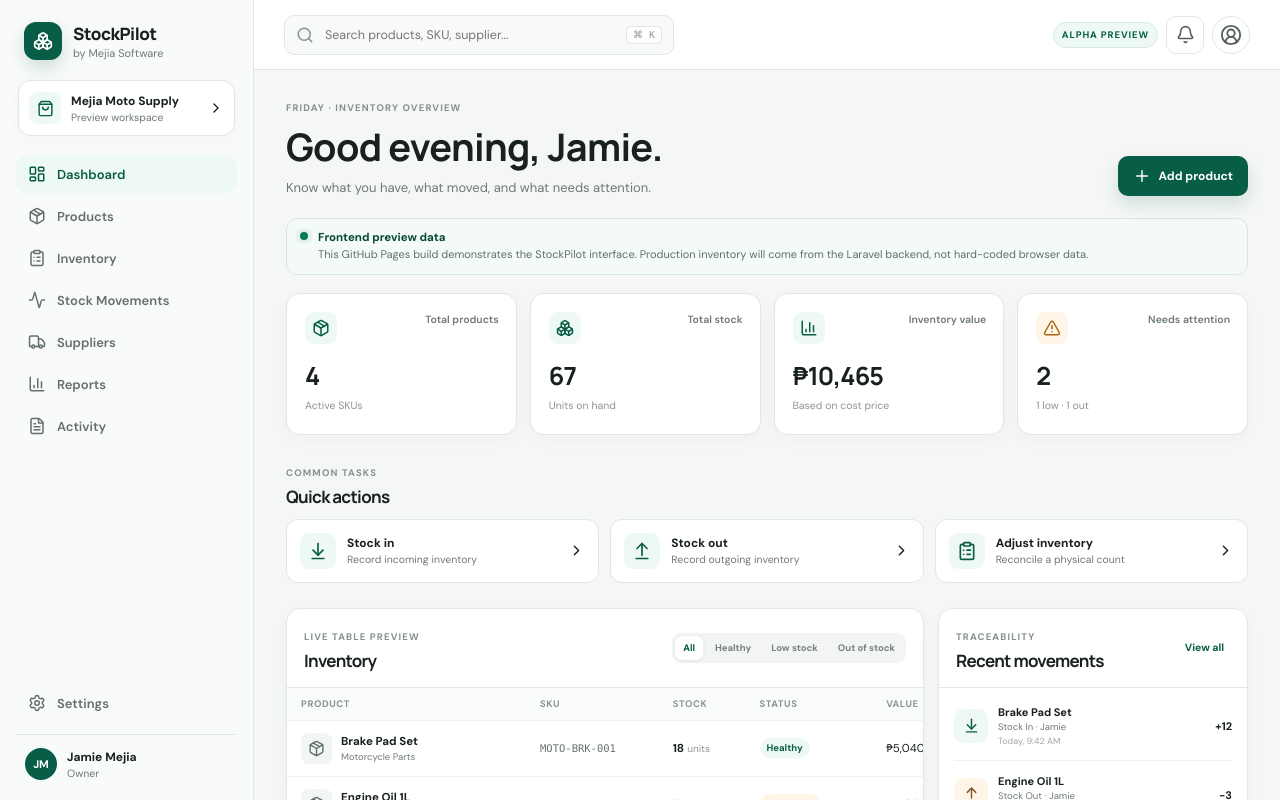
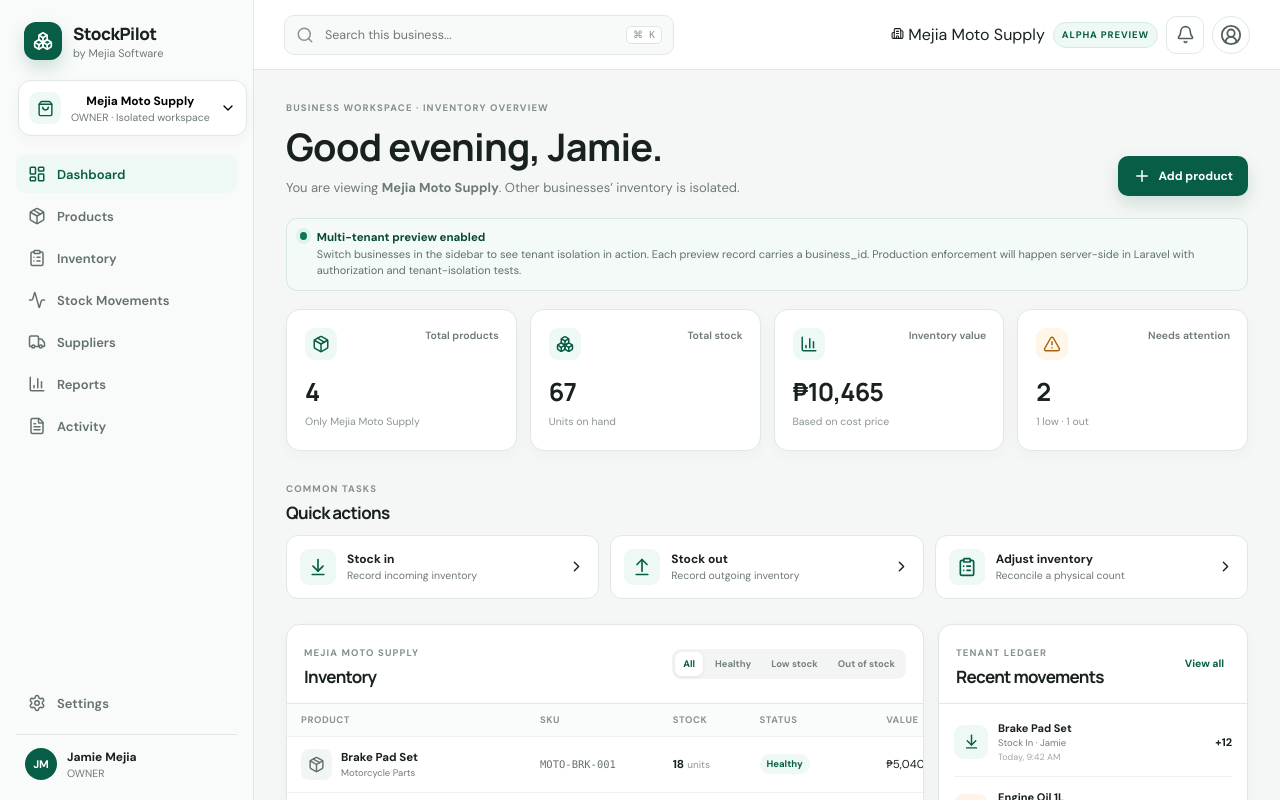
Before and after one commit to jcmejia-dev/stockpilot, a Vue app: page / in a window 1280 px wide. Shown: the top 800 px of the page. Built offline with nearby package versions, Linux system fonts and the light colour scheme.

Commit message:
feat: add multi-tenant business workspaces to alpha preview

```diff
--- a/src/App.vue
+++ b/src/App.vue
@@ -1,227 +1,90 @@
 <script setup>
 import { computed, ref } from 'vue'
-import {
-  Activity,
-  AlertTriangle,
-  ArrowDownToLine,
-  ArrowUpFromLine,
-  BarChart3,
-  Bell,
-  Boxes,
-  ChevronRight,
-  CircleUserRound,
-  ClipboardList,
-  FileText,
-  LayoutDashboard,
-  Menu,
-  Package,
-  Plus,
-  Search,
-  Settings,
-  ShoppingBag,
-  Truck,
-  X,
-} from 'lucide-vue-next'
+import { Activity, AlertTriangle, ArrowDownToLine, ArrowUpFromLine, BarChart3, Bell, Boxes, Building2, ChevronDown, ChevronRight, CircleUserRound, ClipboardList, FileText, LayoutDashboard, LogOut, Menu, Package, Plus, Search, Settings, ShoppingBag, Truck, UserPlus, X } from 'lucide-vue-next'
 
 const mobileOpen = ref(false)
 const search = ref('')
 const activeFilter = ref('All')
 const notice = ref('')
+const showWorkspaceMenu = ref(false)
+const showAuth = ref(false)
+const authMode = ref('register')
+const showCreateBusiness = ref(false)
+const currentUser = ref({ id: 1, name: 'Jamie Mejia', email: 'jamie@stockpilot.local' })
+const businesses = ref([
+  { id: 1, name: 'Mejia Moto Supply', type: 'Motorcycle Parts', currency: 'PHP', timezone: 'Asia/Manila', role: 'OWNER' },
+  { id: 2, name: 'Jamie Mini Mart', type: 'Retail Store', currency: 'PHP', timezone: 'Asia/Manila', role: 'OWNER' },
+])
+const activeBusinessId = ref(1)
+const activeBusiness = computed(() => businesses.value.find(b => b.id === activeBusinessId.value))
 
-const products = ref([
-  { id: 1, name: 'Brake Pad Set', sku: 'MOTO-BRK-001', category: 'Motorcycle Parts', supplier: 'Davao Moto Supply', quantity: 18, threshold: 10, cost: 280 },
-  { id: 2, name: 'Engine Oil 1L', sku: 'MOTO-OIL-010', category: 'Lubricants', supplier: 'Prime Auto Trading', quantity: 7, threshold: 12, cost: 205 },
-  { id: 3, name: 'Spark Plug CR8E', sku: 'MOTO-SP-008', category: 'Motorcycle Parts', supplier: 'Davao Moto Supply', quantity: 42, threshold: 15, cost: 95 },
-  { id: 4, name: 'Chain Cleaner 500ml', sku: 'MOTO-CC-500', category: 'Maintenance', supplier: 'Prime Auto Trading', quantity: 0, threshold: 6, cost: 175 },
+const allProducts = ref([
+  { id: 1, business_id: 1, name: 'Brake Pad Set', sku: 'MOTO-BRK-001', category: 'Motorcycle Parts', supplier: 'Davao Moto Supply', quantity: 18, threshold: 10, cost: 280 },
+  { id: 2, business_id: 1, name: 'Engine Oil 1L', sku: 'MOTO-OIL-010', category: 'Lubricants', supplier: 'Prime Auto Trading', quantity: 7, threshold: 12, cost: 205 },
+  { id: 3, business_id: 1, name: 'Spark Plug CR8E', sku: 'MOTO-SP-008', category: 'Motorcycle Parts', supplier: 'Davao Moto Supply', quantity: 42, threshold: 15, cost: 95 },
+  { id: 4, business_id: 1, name: 'Chain Cleaner 500ml', sku: 'MOTO-CC-500', category: 'Maintenance', supplier: 'Prime Auto Trading', quantity: 0, threshold: 6, cost: 175 },
+  { id: 101, business_id: 2, name: 'Coca-Cola 1.5L', sku: 'MART-DRK-001', category: 'Beverages', supplier: 'Local Distributor', quantity: 35, threshold: 12, cost: 55 },
+  { id: 102, business_id: 2, name: 'Instant Noodles', sku: 'MART-FOD-014', category: 'Food', supplier: 'Local Distributor', quantity: 58, threshold: 20, cost: 12 },
+  { id: 103, business_id: 2, name: 'Laundry Soap', sku: 'MART-HOM-021', category: 'Household', supplier: 'General Supplier', quantity: 9, threshold: 10, cost: 24 },
+])
+const allMovements = ref([
+  { business_id: 1, type: 'Stock In', item: 'Brake Pad Set', qty: '+12', time: 'Today, 9:42 AM', user: 'Jamie' },
+  { business_id: 1, type: 'Stock Out', item: 'Engine Oil 1L', qty: '-3', time: 'Today, 8:17 AM', user: 'Jamie' },
+  { business_id: 1, type: 'Adjustment', item: 'Spark Plug CR8E', qty: '-1', time: 'Yesterday, 4:31 PM', user: 'Jamie' },
+  { business_id: 2, type: 'Stock In', item: 'Coca-Cola 1.5L', qty: '+24', time: 'Today, 10:05 AM', user: 'Jamie' },
+  { business_id: 2, type: 'Stock Out', item: 'Instant Noodles', qty: '-6', time: 'Today, 9:10 AM', user: 'Jamie' },
 ])
 
-const movements = ref([
-  { type: 'Stock In', item: 'Brake Pad Set', qty: '+12', time: 'Today, 9:42 AM', user: 'Jamie' },
-  { type: 'Stock Out', item: 'Engine Oil 1L', qty: '-3', time: 'Today, 8:17 AM', user: 'Jamie' },
-  { type: 'Adjustment', item: 'Spark Plug CR8E', qty: '-1', time: 'Yesterday, 4:31 PM', user: 'Jamie' },
-])
-
+const products = computed(() => allProducts.value.filter(p => p.business_id === activeBusinessId.value))
+const movements = computed(() => allMovements.value.filter(m => m.business_id === activeBusinessId.value))
 const filteredProducts = computed(() => {
   const query = search.value.trim().toLowerCase()
-  return products.value.filter((product) => {
-    const status = product.quantity === 0 ? 'Out of stock' : product.quantity <= product.threshold ? 'Low stock' : 'Healthy'
-    const matchesFilter = activeFilter.value === 'All' || status === activeFilter.value
-    const matchesQuery = !query || [product.name, product.sku, product.category, product.supplier].some((value) => value.toLowerCase().includes(query))
-    return matchesFilter && matchesQuery
+  return products.value.filter(product => {
+    const status = statusOf(product)
+    return (activeFilter.value === 'All' || status === activeFilter.value) && (!query || [product.name, product.sku, product.category, product.supplier].some(v => v.toLowerCase().includes(query)))
   })
 })
-
 const totalProducts = computed(() => products.value.length)
-const totalUnits = computed(() => products.value.reduce((sum, product) => sum + product.quantity, 0))
-const inventoryValue = computed(() => products.value.reduce((sum, product) => sum + product.quantity * product.cost, 0))
-const lowStock = computed(() => products.value.filter((product) => product.quantity > 0 && product.quantity <= product.threshold).length)
-const outOfStock = computed(() => products.value.filter((product) => product.quantity === 0).length)
-
-const money = (value) => new Intl.NumberFormat('en-PH', { style: 'currency', currency: 'PHP', maximumFractionDigits: 0 }).format(value)
-const statusOf = (product) => product.quantity === 0 ? 'Out of stock' : product.quantity <= product.threshold ? 'Low stock' : 'Healthy'
-
-function quickAction(action) {
-  notice.value = `${action} is wired as a frontend preview. The Laravel inventory transaction API is the next implementation phase.`
-  window.setTimeout(() => (notice.value = ''), 4500)
-}
+const totalUnits = computed(() => products.value.reduce((s,p) => s + p.quantity, 0))
+const inventoryValue = computed(() => products.value.reduce((s,p) => s + p.quantity * p.cost, 0))
+const lowStock = computed(() => products.value.filter(p => p.quantity > 0 && p.quantity <= p.threshold).length)
+const outOfStock = computed(() => products.value.filter(p => p.quantity === 0).length)
+const money = value => new Intl.NumberFormat('en-PH', { style:'currency', currency: activeBusiness.value?.currency || 'PHP', maximumFractionDigits:0 }).format(value)
+const statusOf = p => p.quantity === 0 ? 'Out of stock' : p.quantity <= p.threshold ? 'Low stock' : 'Healthy'
+function selectBusiness(id) { activeBusinessId.value=id; showWorkspaceMenu.value=false; search.value=''; activeFilter.value='All'; notice.value='Workspace changed. Only this business’s preview records are now visible.' }
+function quickAction(action) { notice.value=`${action} will be protected by the active business tenant in the Laravel API.`; setTimeout(()=>notice.value='',4000) }
+function createBusiness(e) { const f=new FormData(e.target); const name=String(f.get('name')||'').trim(); if(!name)return; const id=Math.max(...businesses.value.map(b=>b.id))+1; businesses.value.push({id,name,type:String(f.get('type')||'Small Business'),currency:'PHP',timezone:'Asia/Manila',role:'OWNER'}); activeBusinessId.value=id; showCreateBusiness.value=false; notice.value=`${name} created as a separate workspace.` }
 </script>
 
 <template>
-  <div class="app-shell">
-    <aside class="sidebar" :class="{ 'sidebar--open': mobileOpen }">
-      <div class="brand-row">
-        <div class="brand-mark"><Boxes :size="20" /></div>
-        <div>
-          <div class="brand-name">StockPilot</div>
-          <div class="brand-byline">by Mejia Software</div>
-        </div>
-        <button class="mobile-close" aria-label="Close navigation" @click="mobileOpen = false"><X :size="20" /></button>
+<div class="app-shell">
+  <aside class="sidebar" :class="{'sidebar--open':mobileOpen}">
+    <div class="brand-row"><div class="brand-mark"><Boxes :size="20"/></div><div><div class="brand-name">StockPilot</div><div class="brand-byline">by Mejia Software</div></div><button class="mobile-close" @click="mobileOpen=false"><X :size="20"/></button></div>
+    <div class="workspace-wrap">
+      <button class="workspace-card workspace-button" @click="showWorkspaceMenu=!showWorkspaceMenu"><div class="workspace-icon"><ShoppingBag :size="17"/></div><div class="workspace-copy"><strong>{{activeBusiness.name}}</strong><span>{{activeBusiness.role}} · Isolated workspace</span></div><ChevronDown :size="16"/></button>
+      <div v-if="showWorkspaceMenu" class="workspace-menu">
+        <div class="workspace-menu-title">Your businesses</div>
+        <button v-for="b in businesses" :key="b.id" :class="{'workspace-option--active':b.id===activeBusinessId}" class="workspace-option" @click="selectBusiness(b.id)"><Building2 :size="16"/><span><strong>{{b.name}}</strong><small>{{b.type}}</small></span></button>
+        <button class="workspace-create" @click="showWorkspaceMenu=false;showCreateBusiness=true"><Plus :size="16"/> Create business</button>
       </div>
+    </div>
+    <nav class="nav-list"><a class="nav-item nav-item--active"><LayoutDashboard :size="18"/>Dashboard</a><a class="nav-item" href="#inventory"><Package :size="18"/>Products</a><a class="nav-item" href="#inventory"><ClipboardList :size="18"/>Inventory</a><a class="nav-item" href="#movements"><Activity :size="18"/>Stock Movements</a><a class="nav-item"><Truck :size="18"/>Suppliers</a><a class="nav-item"><BarChart3 :size="18"/>Reports</a><a class="nav-item"><FileText :size="18"/>Activity</a></nav>
+    <div class="sidebar-bottom"><a class="nav-item"><Settings :size="18"/>Settings</a><div class="user-row"><div class="avatar">JM</div><div><strong>{{currentUser.name}}</strong><span>{{activeBusiness.role}}</span></div></div></div>
+  </aside>
+  <div class="mobile-scrim" :class="{'mobile-scrim--open':mobileOpen}" @click="mobileOpen=false"></div>
+  <main class="main-area">
+    <header class="topbar"><div class="topbar-left"><button class="menu-button" @click="mobileOpen=true"><Menu :size="21"/></button><div class="global-search"><Search :size="18"/><input v-model="search" placeholder="Search this business..."/><kbd>⌘ K</kbd></div></div><div class="topbar-actions"><span class="tenant-pill"><Building2 :size="13"/> {{activeBusiness.name}}</span><span class="alpha-pill">ALPHA PREVIEW</span><button class="icon-button"><Bell :size="19"/></button><button class="profile-button"><CircleUserRound :size="22"/></button></div></header>
+    <div class="content-wrap">
+      <section class="hero-row"><div><div class="eyebrow">Business workspace · Inventory overview</div><h1>Good evening, Jamie.</h1><p>You are viewing <strong>{{activeBusiness.name}}</strong>. Other businesses’ inventory is isolated.</p></div><button class="primary-button" @click="quickAction('Add Product')"><Plus :size="18"/> Add product</button></section>
+      <div class="preview-banner tenant-banner"><span class="preview-dot"></span><div><strong>Multi-tenant preview enabled</strong><span>Switch businesses in the sidebar to see tenant isolation in action. Each preview record carries a business_id. Production enforcement will happen server-side in Laravel with authorization and tenant-isolation tests.</span></div></div>
+      <section class="metric-grid"><article class="metric-card"><div class="metric-icon"><Package :size="18"/></div><span class="metric-label">Total products</span><strong>{{totalProducts}}</strong><small>Only {{activeBusiness.name}}</small></article><article class="metric-card"><div class="metric-icon"><Boxes :size="18"/></div><span class="metric-label">Total stock</span><strong>{{totalUnits}}</strong><small>Units on hand</small></article><article class="metric-card"><div class="metric-icon"><BarChart3 :size="18"/></div><span class="metric-label">Inventory value</span><strong>{{money(inventoryValue)}}</strong><small>Based on cost price</small></article><article class="metric-card metric-card--warning"><div class="metric-icon"><AlertTriangle :size="18"/></div><span class="metric-label">Needs attention</span><strong>{{lowStock+outOfStock}}</strong><small>{{lowStock}} low · {{outOfStock}} out</small></article></section>
+      <section class="quick-actions-section"><div class="section-heading"><div><span class="eyebrow">Common tasks</span><h2>Quick actions</h2></div></div><div class="quick-action-grid"><button class="quick-action" @click="quickAction('Stock In')"><span class="quick-icon"><ArrowDownToLine :size="20"/></span><span><strong>Stock in</strong><small>Record incoming inventory</small></span><ChevronRight :size="17"/></button><button class="quick-action" @click="quickAction('Stock Out')"><span class="quick-icon"><ArrowUpFromLine :size="20"/></span><span><strong>Stock out</strong><small>Record outgoing inventory</small></span><ChevronRight :size="17"/></button><button class="quick-action" @click="quickAction('Adjust Inventory')"><span class="quick-icon"><ClipboardList :size="20"/></span><span><strong>Adjust inventory</strong><small>Reconcile a physical count</small></span><ChevronRight :size="17"/></button></div></section>
+      <div class="dashboard-grid"><section id="inventory" class="panel inventory-panel"><div class="panel-header"><div><span class="eyebrow">{{activeBusiness.name}}</span><h2>Inventory</h2></div><div class="filter-tabs"><button v-for="f in ['All','Healthy','Low stock','Out of stock']" :key="f" :class="{active:activeFilter===f}" @click="activeFilter=f">{{f}}</button></div></div><div class="table-wrap"><table><thead><tr><th>Product</th><th>SKU</th><th>Stock</th><th>Status</th><th>Value</th></tr></thead><tbody><tr v-for="p in filteredProducts" :key="p.id"><td><div class="product-cell"><span class="product-glyph"><Package :size="17"/></span><span><strong>{{p.name}}</strong><small>{{p.category}}</small></span></div></td><td class="mono">{{p.sku}}</td><td><strong>{{p.quantity}}</strong> <span class="muted">units</span></td><td><span class="status-badge" :class="`status-${statusOf(p).toLowerCase().replaceAll(' ','-')}`">{{statusOf(p)}}</span></td><td>{{money(p.quantity*p.cost)}}</td></tr><tr v-if="!filteredProducts.length"><td colspan="5" class="empty-row">No products in this workspace match your filter.</td></tr></tbody></table></div></section>
+      <section id="movements" class="panel movement-panel"><div class="panel-header"><div><span class="eyebrow">Tenant ledger</span><h2>Recent movements</h2></div><button class="text-button">View all</button></div><div class="movement-list"><div v-for="m in movements" :key="m.item+m.time" class="movement-row"><span class="movement-icon" :class="m.type==='Stock In'?'movement-in':m.type==='Stock Out'?'movement-out':'movement-adjust'"><ArrowDownToLine v-if="m.type==='Stock In'" :size="17"/><ArrowUpFromLine v-else-if="m.type==='Stock Out'" :size="17"/><ClipboardList v-else :size="17"/></span><div class="movement-copy"><strong>{{m.item}}</strong><span>{{m.type}} · {{m.user}}</span><small>{{m.time}}</small></div><strong class="movement-qty">{{m.qty}}</strong></div></div><div class="trust-note"><Activity :size="17"/><span><strong>Tenant boundary: business #{{activeBusinessId}}.</strong> Production requests will derive this boundary from the authenticated membership, never from a trusted browser value.</span></div></section></div>
+    </div>
+    <transition name="toast"><div v-if="notice" class="toast"><span>{{notice}}</span><button @click="notice='' "><X :size="17"/></button></div></transition>
+  </main>
 
-      <div class="workspace-card">
-        <div class="workspace-icon"><ShoppingBag :size="17" /></div>
-        <div class="workspace-copy">
-          <strong>Mejia Moto Supply</strong>
-          <span>Preview workspace</span>
-        </div>
-        <ChevronRight :size="16" />
-      </div>
-
-      <nav class="nav-list">
-        <a class="nav-item nav-item--active" href="#"><LayoutDashboard :size="18" /><span>Dashboard</span></a>
-        <a class="nav-item" href="#inventory"><Package :size="18" /><span>Products</span></a>
-        <a class="nav-item" href="#inventory"><ClipboardList :size="18" /><span>Inventory</span></a>
-        <a class="nav-item" href="#movements"><Activity :size="18" /><span>Stock Movements</span></a>
-        <a class="nav-item" href="#"><Truck :size="18" /><span>Suppliers</span></a>
-        <a class="nav-item" href="#"><BarChart3 :size="18" /><span>Reports</span></a>
-        <a class="nav-item" href="#"><FileText :size="18" /><span>Activity</span></a>
-      </nav>
-
-      <div class="sidebar-bottom">
-        <a class="nav-item" href="#"><Settings :size="18" /><span>Settings</span></a>
-        <div class="user-row">
-          <div class="avatar">JM</div>
-          <div><strong>Jamie Mejia</strong><span>Owner</span></div>
-        </div>
-      </div>
-    </aside>
-
-    <div class="mobile-scrim" :class="{ 'mobile-scrim--open': mobileOpen }" @click="mobileOpen = false"></div>
-
-    <main class="main-area">
-      <header class="topbar">
-        <div class="topbar-left">
-          <button class="menu-button" aria-label="Open navigation" @click="mobileOpen = true"><Menu :size="21" /></button>
-          <div class="global-search">
-            <Search :size="18" />
-            <input v-model="search" type="search" placeholder="Search products, SKU, supplier..." />
-            <kbd>⌘ K</kbd>
-          </div>
-        </div>
-        <div class="topbar-actions">
-          <span class="alpha-pill">ALPHA PREVIEW</span>
-          <button class="icon-button" aria-label="Notifications"><Bell :size="19" /></button>
-          <button class="profile-button" aria-label="Profile"><CircleUserRound :size="22" /></button>
-        </div>
-      </header>
-
-      <div class="content-wrap">
-        <section class="hero-row">
-          <div>
-            <div class="eyebrow">Friday · Inventory overview</div>
-            <h1>Good evening, Jamie.</h1>
-            <p>Know what you have, what moved, and what needs attention.</p>
-          </div>
-          <button class="primary-button" @click="quickAction('Add Product')"><Plus :size="18" /> Add product</button>
-        </section>
-
-        <div class="preview-banner">
-          <span class="preview-dot"></span>
-          <div><strong>Frontend preview data</strong><span>This GitHub Pages build demonstrates the StockPilot interface. Production inventory will come from the Laravel backend, not hard-coded browser data.</span></div>
-        </div>
-
-        <section class="metric-grid">
-          <article class="metric-card">
-            <div class="metric-icon"><Package :size="18" /></div>
-            <span class="metric-label">Total products</span>
-            <strong>{{ totalProducts }}</strong>
-            <small>Active SKUs</small>
-          </article>
-          <article class="metric-card">
-            <div class="metric-icon"><Boxes :size="18" /></div>
-            <span class="metric-label">Total stock</span>
-            <strong>{{ totalUnits }}</strong>
-            <small>Units on hand</small>
-          </article>
-          <article class="metric-card">
-            <div class="metric-icon"><BarChart3 :size="18" /></div>
-            <span class="metric-label">Inventory value</span>
-            <strong>{{ money(inventoryValue) }}</strong>
-            <small>Based on cost price</small>
-          </article>
-          <article class="metric-card metric-card--warning">
-            <div class="metric-icon"><AlertTriangle :size="18" /></div>
-            <span class="metric-label">Needs attention</span>
-            <strong>{{ lowStock + outOfStock }}</strong>
-            <small>{{ lowStock }} low · {{ outOfStock }} out</small>
-          </article>
-        </section>
-
-        <section class="quick-actions-section">
-          <div class="section-heading"><div><span class="eyebrow">Common tasks</span><h2>Quick actions</h2></div></div>
-          <div class="quick-action-grid">
-            <button class="quick-action" @click="quickAction('Stock In')"><span class="quick-icon"><ArrowDownToLine :size="20" /></span><span><strong>Stock in</strong><small>Record incoming inventory</small></span><ChevronRight :size="17" /></button>
-            <button class="quick-action" @click="quickAction('Stock Out')"><span class="quick-icon"><ArrowUpFromLine :size="20" /></span><span><strong>Stock out</strong><small>Record outgoing inventory</small></span><ChevronRight :size="17" /></button>
-            <button class="quick-action" @click="quickAction('Adjust Inventory')"><span class="quick-icon"><ClipboardList :size="20" /></span><span><strong>Adjust inventory</strong><small>Reconcile a physical count</small></span><ChevronRight :size="17" /></button>
-          </div>
-        </section>
-
-        <div class="dashboard-grid">
-          <section id="inventory" class="panel inventory-panel">
-            <div class="panel-header">
-              <div><span class="eyebrow">Live table preview</span><h2>Inventory</h2></div>
-              <div class="filter-tabs">
-                <button v-for="filter in ['All', 'Healthy', 'Low stock', 'Out of stock']" :key="filter" :class="{ active: activeFilter === filter }" @click="activeFilter = filter">{{ filter }}</button>
-              </div>
-            </div>
-            <div class="table-wrap">
-              <table>
-                <thead><tr><th>Product</th><th>SKU</th><th>Stock</th><th>Status</th><th>Value</th></tr></thead>
-                <tbody>
-                  <tr v-for="product in filteredProducts" :key="product.id">
-                    <td><div class="product-cell"><span class="product-glyph"><Package :size="17" /></span><span><strong>{{ product.name }}</strong><small>{{ product.category }}</small></span></div></td>
-                    <td class="mono">{{ product.sku }}</td>
-                    <td><strong>{{ product.quantity }}</strong> <span class="muted">units</span></td>
-                    <td><span class="status-badge" :class="`status-${statusOf(product).toLowerCase().replaceAll(' ', '-')}`">{{ statusOf(product) }}</span></td>
-                    <td>{{ money(product.quantity * product.cost) }}</td>
-                  </tr>
-                  <tr v-if="filteredProducts.length === 0"><td colspan="5" class="empty-row">No products match your search or filter.</td></tr>
-                </tbody>
-              </table>
-            </div>
-          </section>
-
-          <section id="movements" class="panel movement-panel">
-            <div class="panel-header"><div><span class="eyebrow">Traceability</span><h2>Recent movements</h2></div><button class="text-button">View all</button></div>
-            <div class="movement-list">
-              <div v-for="movement in movements" :key="`${movement.item}-${movement.time}`" class="movement-row">
-                <span class="movement-icon" :class="movement.type === 'Stock In' ? 'movement-in' : movement.type === 'Stock Out' ? 'movement-out' : 'movement-adjust'">
-                  <ArrowDownToLine v-if="movement.type === 'Stock In'" :size="17" />
-                  <ArrowUpFromLine v-else-if="movement.type === 'Stock Out'" :size="17" />
-                  <ClipboardList v-else :size="17" />
-                </span>
-                <div class="movement-copy"><strong>{{ movement.item }}</strong><span>{{ movement.type }} · {{ movement.user }}</span><small>{{ movement.time }}</small></div>
-                <strong class="movement-qty">{{ movement.qty }}</strong>
-              </div>
-            </div>
-            <div class="trust-note"><Activity :size="17" /><span><strong>Every quantity change needs a reason.</strong> The production ledger will preserve previous quantity, new quantity, user, reference and timestamp.</span></div>
-          </section>
-        </div>
-      </div>
-
-      <transition name="toast">
-        <div v-if="notice" class="toast"><span>{{ notice }}</span><button @click="notice = ''"><X :size="17" /></button></div>
-      </transition>
-    </main>
-  </div>
+  <div v-if="showCreateBusiness" class="modal-backdrop" @click.self="showCreateBusiness=false"><form class="modal-card" @submit.prevent="createBusiness"><button type="button" class="modal-close" @click="showCreateBusiness=false"><X :size="18"/></button><div class="modal-icon"><Building2 :size="22"/></div><span class="eyebrow">New tenant workspace</span><h2>Create a business</h2><p>This preview creates an isolated browser workspace. The real version will persist it through Laravel.</p><label>Business name<input name="name" required placeholder="e.g. Garcia Hardware"/></label><label>Business type<select name="type"><option>Retail Store</option><option>Motorcycle Parts</option><option>Small Warehouse</option><option>Online Seller</option><option>Food Business</option><option>Other</option></select></label><div class="modal-note">Currency: PHP · Timezone: Asia/Manila · Your role: OWNER</div><button class="primary-button modal-submit" type="submit">Create business</button></form></div>
+</div>
 </template>
```
